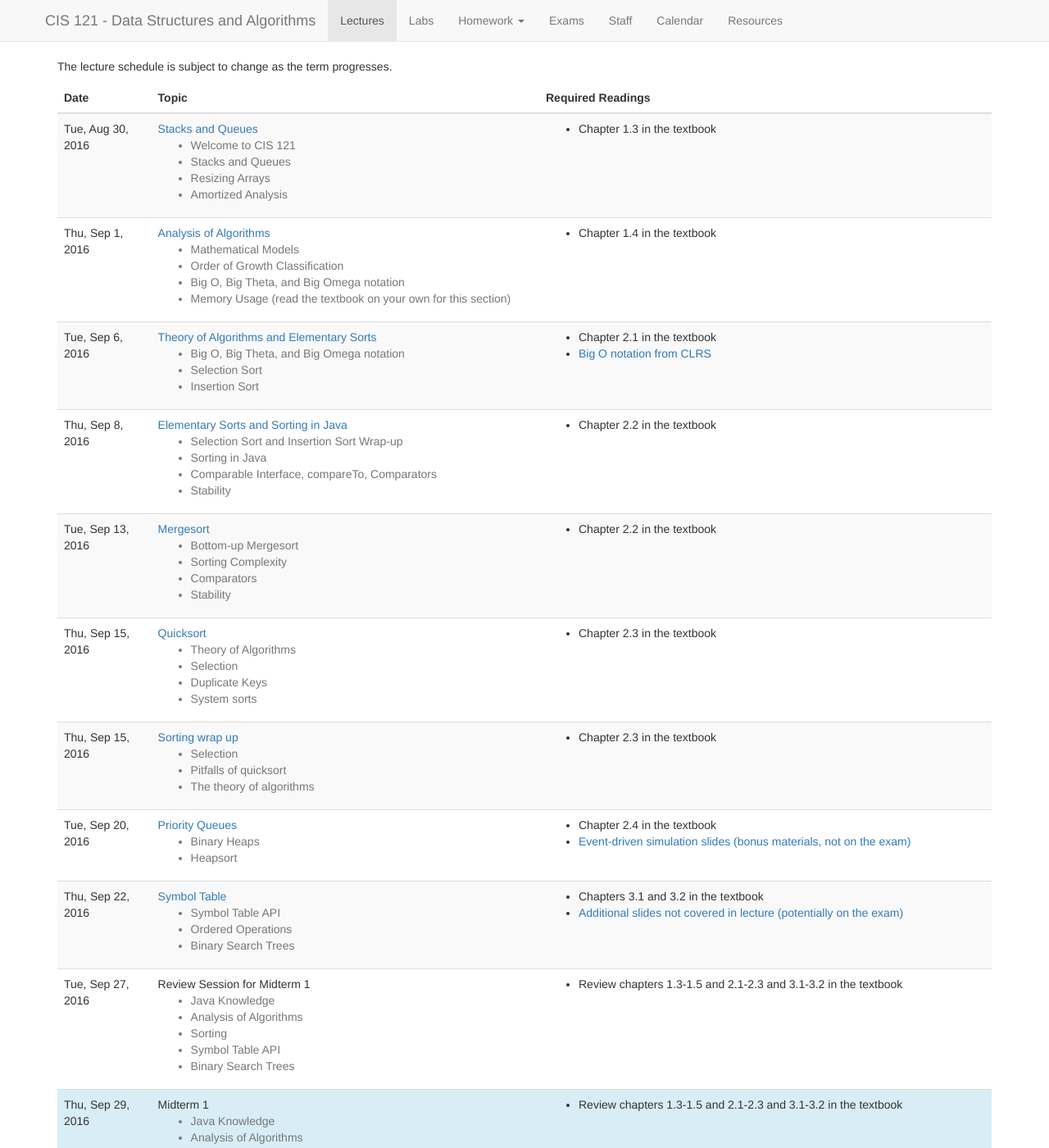
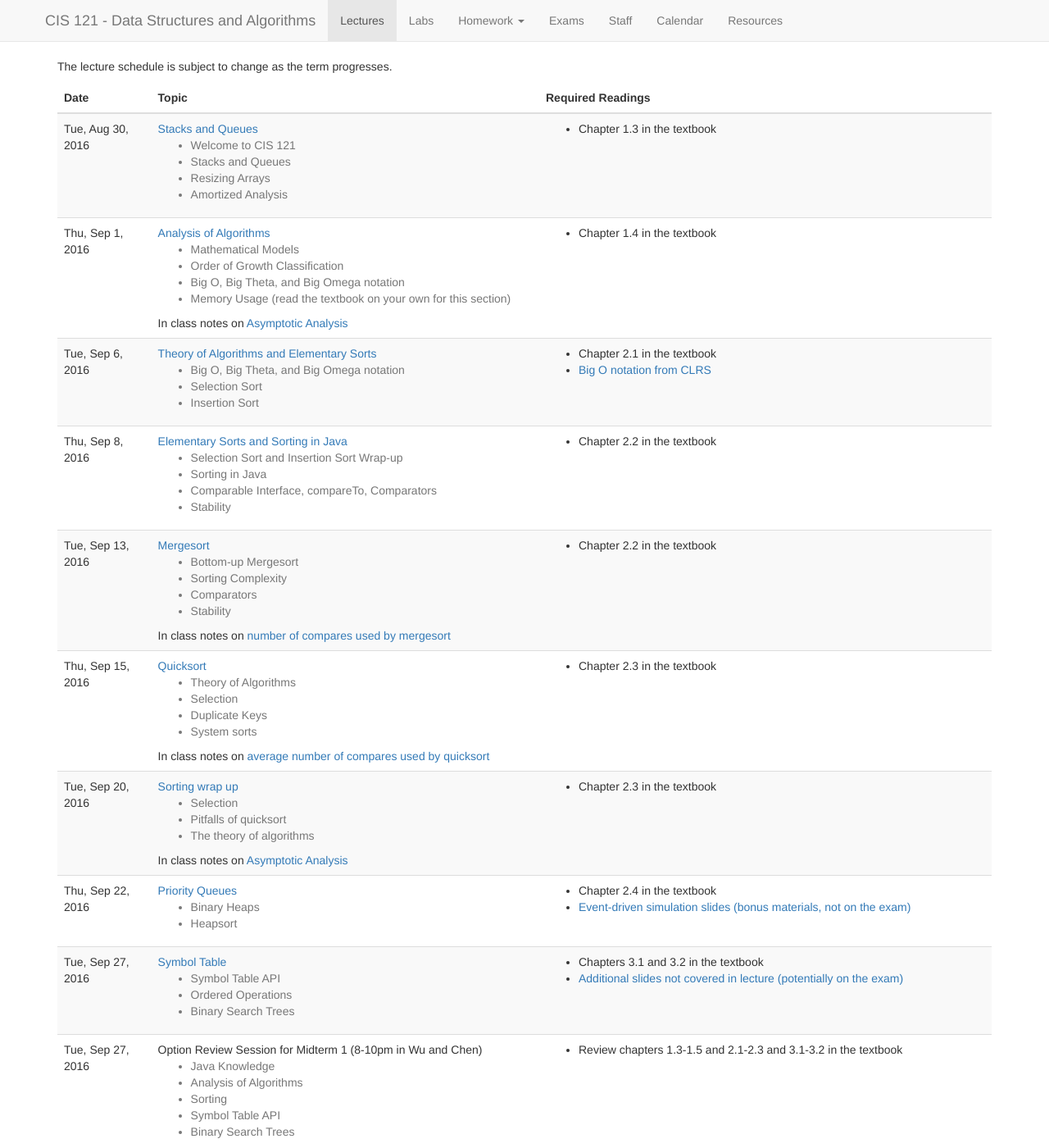
Before and after one commit to vikramkh/course-website-16fa, a Jekyll site: the page built from lectures.md, in a window 1280 px wide and 1400 px high. Shown: the whole window at 82% size. Built offline with Jekyll 4.4.1, drawn with Linux system fonts in a browser that asks for light colours; nearby versions of some CDN libraries.

Commit message:
Added the chalk talks that I've done on my iPad

```diff
--- a/_data/lectures.yaml
+++ b/_data/lectures.yaml
@@ -14,6 +14,8 @@
   date: 2016-09-01
   slides: lectures/02-analysis-of-algorithms.pdf
   title: Analysis of Algorithms
+  chalk_talk: lectures/07-asymptotic-analysis-chalk-talk.pdf
+  chalk_talk_title: Asymptotic Analysis
   highlights:
     - Mathematical Models
     - Order of Growth Classification
@@ -51,7 +53,9 @@
 -
   date: 2016-09-13
   slides: lectures/05-mergesort.pdf
+  chalk_talk: lectures/05-mergesort-chalk-talk.pdf
   title: Mergesort
+  chalk_talk_title: number of compares used by mergesort
   highlights:
     - Bottom-up Mergesort
     - Sorting Complexity
@@ -63,6 +67,8 @@
 -
   date: 2016-09-15
   slides: lectures/06-quicksort.pdf
+  chalk_talk: lectures/06-quicksort-chalk-talk.pdf
+  chalk_talk_title: average number of compares used by quicksort
   title: Quicksort
   highlights:
     - Theory of Algorithms
@@ -73,8 +79,10 @@
     -
       title: Chapter 2.3 in the textbook
 -
-  date: 2016-09-15
+  date: 2016-09-20
   slides: lectures/07-sorting-wrapup.pdf
+  chalk_talk: lectures/07-asymptotic-analysis-chalk-talk.pdf
+  chalk_talk_title: Asymptotic Analysis
   title: Sorting wrap up
   highlights:
     - Selection
@@ -84,7 +92,7 @@
     -
       title: Chapter 2.3 in the textbook
 -
-  date: 2016-09-20
+  date: 2016-09-22
   slides: lectures/08-priority-queues.pdf
   title: Priority Queues
   highlights:
@@ -97,7 +105,7 @@
       title: Event-driven simulation slides (bonus materials, not on the exam)
       url: lectures/08-priority-queues-supplemental.pdf
 -
-  date: 2016-09-22
+  date: 2016-09-27
   slides: lectures/09-symbol-tables-and-binary-trees.pdf
   title: Symbol Table
   highlights:
@@ -112,7 +120,7 @@
       url: lectures/09-symbol-tables-and-binary-trees-supplemental.pdf
 -
   date: 2016-09-27
-  title: Review Session for Midterm 1
+  title: Option Review Session for Midterm 1 (8-10pm in Wu and Chen)
   highlights:
     - Java Knowledge
     - Analysis of Algorithms
--- a/lectures.md
+++ b/lectures.md
@@ -53,6 +53,8 @@ The lecture schedule is subject to change as the term progresses.
           {{ lecture.title }}
         {% endif %}
 
+
+
 	    {% if lecture.speaker %}
           {% if lecture.speaker_url %}
             by <a href="{{ lecture.speaker_url }}">{{ lecture.speaker }}</a>
@@ -65,8 +67,11 @@ The lecture schedule is subject to change as the term progresses.
 	      <ul>
 	      {% for highlight in lecture.highlights %}
 	      <span class="text-muted"><li>{{ highlight }}</li></span>
-          {% endfor %}
-          </ul>
+	      {% endfor %}
+	      </ul>
+	    {% endif %}
+        {% if lecture.chalk_talk %}
+	      In class notes on  <a href="{{ lecture.chalk_talk }}">{{ lecture.chalk_talk_title }}</a>
         {% endif %}
       </td>
       <td>
```
Also changed, not shown: 3 other files.
